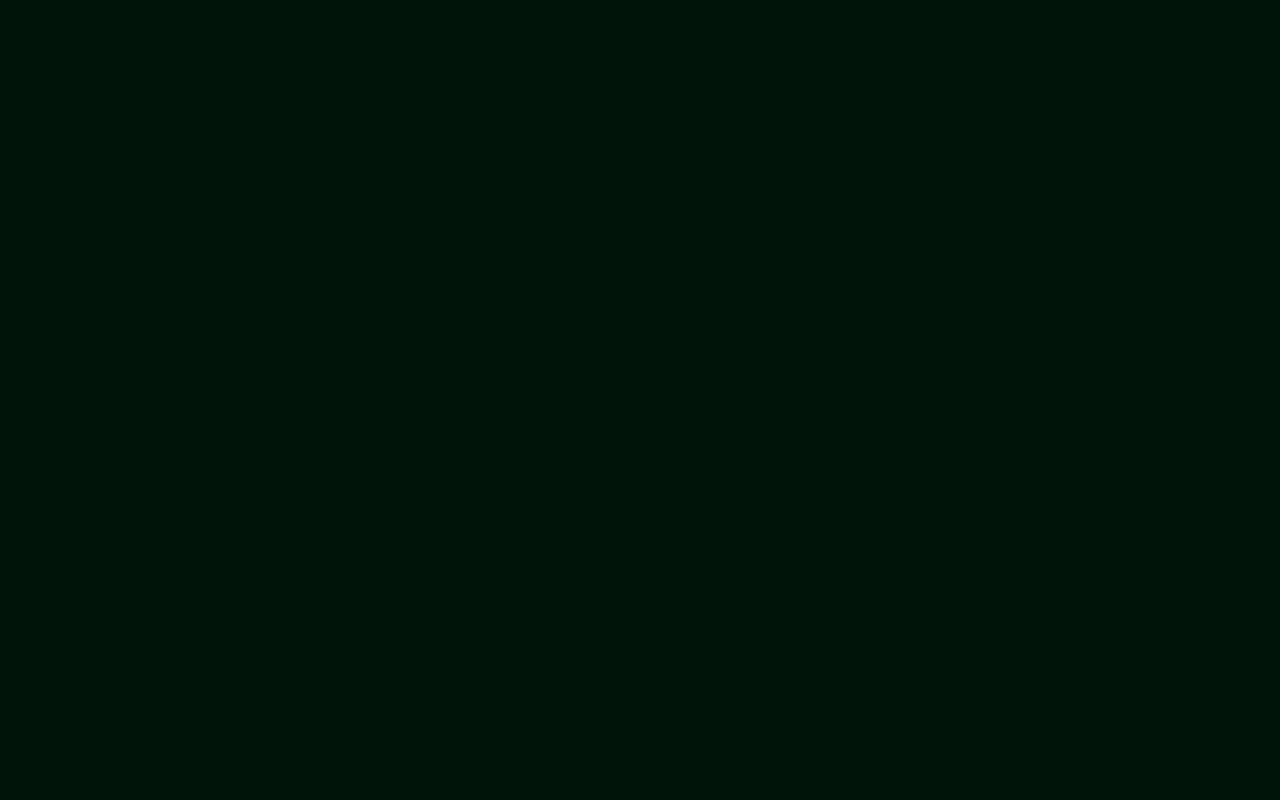
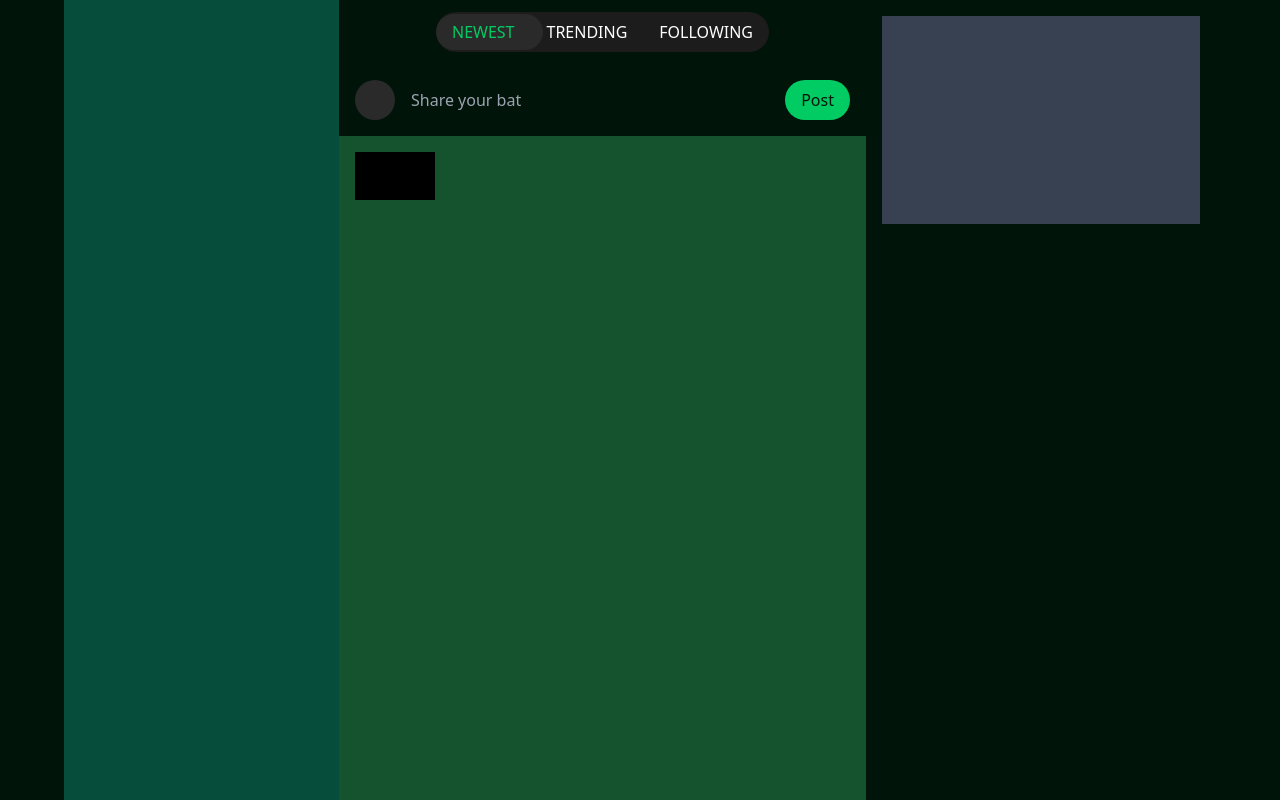
Before and after one commit to huamanraj/0xbatch3rs, a Next.js app: page /feed in a window 1280 px wide. Shown: the top 800 px of the page. Built offline with nearby package versions, Linux system fonts and the light colour scheme.

Commit message:
feed strucutre added

```diff
--- a/src/app/feed/page.tsx
+++ b/src/app/feed/page.tsx
@@ -1,15 +1,33 @@
-import React from 'react'
+import Header from "@/components/feed-components/Header";
+import WritePost from "@/components/feed-components/WritePost";
 
-function page() {
+export default function Feed() {
   return (
-    <>
+    <div className="flex flex-col md:grid md:grid-cols-[275px_1fr_350px] min-h-screen max-w-screen mx-auto p-0 sm:px-4 md:px-8 lg:px-16">
+      {/* Main Content - Scrollable */}
+      <main className="order-1 md:order-2 min-h-screen overflow-y-auto w-full">
+        <Header />
+        <WritePost />
+        <div className="p-4 bg-green-900 min-h-[200vh]">
+          <div className="h-12 w-20 bg-black"></div>
+        </div>
+      </main>
 
+      {/* Left Sidebar */}
+      <aside className="order-2 md:order-1 md:sticky md:top-0 md:h-screen p-4 bg-emerald-900">
+        <div className="md:hidden text-white text-lg font-bold mb-2">
+          Left Sidebar
+        </div>
+        {/* Add your left sidebar content here */}
+      </aside>
 
-
-
-
-    </>
+      {/* Right Sidebar */}
+      <aside className="order-3 md:sticky md:top-0 md:h-screen p-4">
+        <div className="md:hidden text-white text-lg font-bold mb-2">
+          Right Sidebar
+        </div>
+        <div className="bg-gray-700 min-h-52 p-4"></div>
+      </aside>
+    </div>
   );
 }
-
-export default page
--- /dev/null
+++ b/src/components/feed-components/Header.tsx
@@ -0,0 +1,43 @@
+"use client";
+
+import React, { useState } from "react";
+
+const Header: React.FC = () => {
+  const [activeTab, setActiveTab] = useState<string>("NEWEST");
+  const tabs: string[] = ["NEWEST", "TRENDING", "FOLLOWING"];
+
+  const handleTabClick = (tab: string) => {
+    setActiveTab(tab);
+  };
+
+  return (
+    <header className="bg-[var(--brand-primary)] h-16 flex items-center px-4">
+      <div className="flex  m-1 mx-auto bg-[var(--brand-secondary)] rounded-full  overflow-x-auto max-w-full relative">
+        {tabs.map((tab) => (
+          <button
+            key={tab}
+            className={`px-4 py-2 text-xs sm:text-sm md:text-base sm:px-4 md:px-4 sm:py-2 whitespace-nowrap transition-all duration-300 ease-in-out relative z-10 ${
+              activeTab === tab
+                ? "text-[var(--accent-green)]"
+                : "text-[var(--text-light)] hover:text-[var(--accent-green-light)]"
+            }`}
+            onClick={() => handleTabClick(tab)}
+          >
+            {tab}
+          </button>
+        ))}
+        <div
+          className="absolute rounded-full bg-[var(--brand-tertiary)] transition-all duration-300 ease-in-out"
+          style={{
+            left: `${(tabs.indexOf(activeTab) * 100) / tabs.length}%`,
+            width: `calc(${100 / tabs.length}% - 4px)`,
+            height: "calc(100% - 4px)",
+            top: "2px",
+          }}
+        />
+      </div>
+    </header>
+  );
+};
+
+export default Header;
--- /dev/null
+++ b/src/components/feed-components/WritePost.tsx
@@ -0,0 +1,88 @@
+"use client";
+
+import { useEffect, useState } from "react";
+
+const WritePost = () => {
+  const [isOpen, setIsOpen] = useState(false);
+  const [title, setTitle] = useState("");
+  const [content, setContent] = useState("");
+
+  const openDialog = () => {
+    setIsOpen(true);
+    document.body.style.overflow = "hidden";
+  };
+
+  const closeDialog = () => {
+    setIsOpen(false);
+    document.body.style.overflow = "unset";
+  };
+
+  useEffect(() => {
+    const handleEscape = (e: KeyboardEvent) => {
+      if (e.key === "Escape") closeDialog();
+    };
+    window.addEventListener("keydown", handleEscape);
+    return () => window.removeEventListener("keydown", handleEscape);
+  }, []);
+
+  return (
+    <>
+      {/* Main Post Box */}
+
+      <div
+        onClick={openDialog}
+        className="flex items-center gap-4 w-full   p-4 "
+      >
+        <div className="w-10 h-10 rounded-full bg-brand-tertiary" />
+        <div className="flex-1 flex justify-between items-center">
+          <input
+            placeholder="Share your bat"
+            className="w-full bg-transparent text-text-light focus:outline-none cursor-pointer"
+            readOnly
+          />
+          <div className="flex gap-2">
+            <button className="px-4 py-2 rounded-full bg-accent-green text-brand-primary ">
+              Post
+            </button>
+          </div>
+        </div>
+      </div>
+
+      {/* Custom Dialog */}
+      {isOpen && (
+        <div
+          className="fixed inset-0 z-50 flex items-center justify-center"
+          onClick={(e) => e.target === e.currentTarget && closeDialog()}
+        >
+          <div className="fixed inset-0 bg-black/70 animate-fadeIn" />
+          <div className="relative z-50 w-full max-w-2xl bg-brand-secondary rounded-lg p-6 m-4 animate-scaleIn">
+            <input
+              type="text"
+              value={title}
+              onChange={(e) => setTitle(e.target.value)}
+              placeholder="Title"
+              className="w-full bg-transparent text-text-light text-xl focus:outline-none border-b border-brand-tertiary pb-2 mb-4"
+            />
+            <textarea
+              value={content}
+              onChange={(e) => setContent(e.target.value)}
+              placeholder="Share your own bat file"
+              className="w-full bg-transparent text-text-light resize-none focus:outline-none min-h-[200px] mb-4"
+            />
+
+            <div className="flex  justify-end items-end">
+              <button
+                onClick={closeDialog}
+                className="px-4 py-2 bg-accent-green hover:bg-accent-green-dark text-brand-primary rounded-md"
+              >
+                Post
+              </button>
+            </div>
+          </div>
+        </div>
+      )}
+    </>
+  );
+};
+
+export default WritePost;
```
